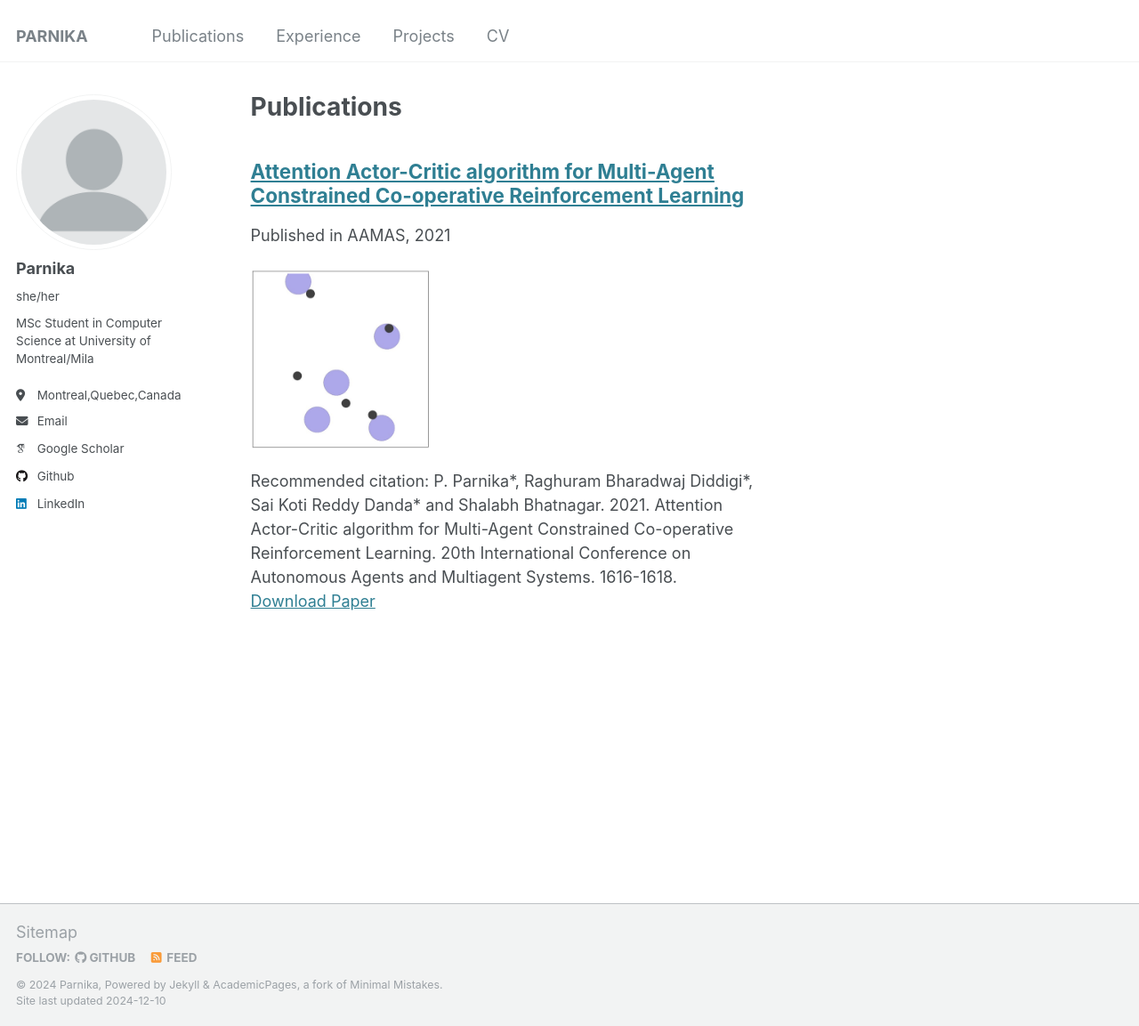
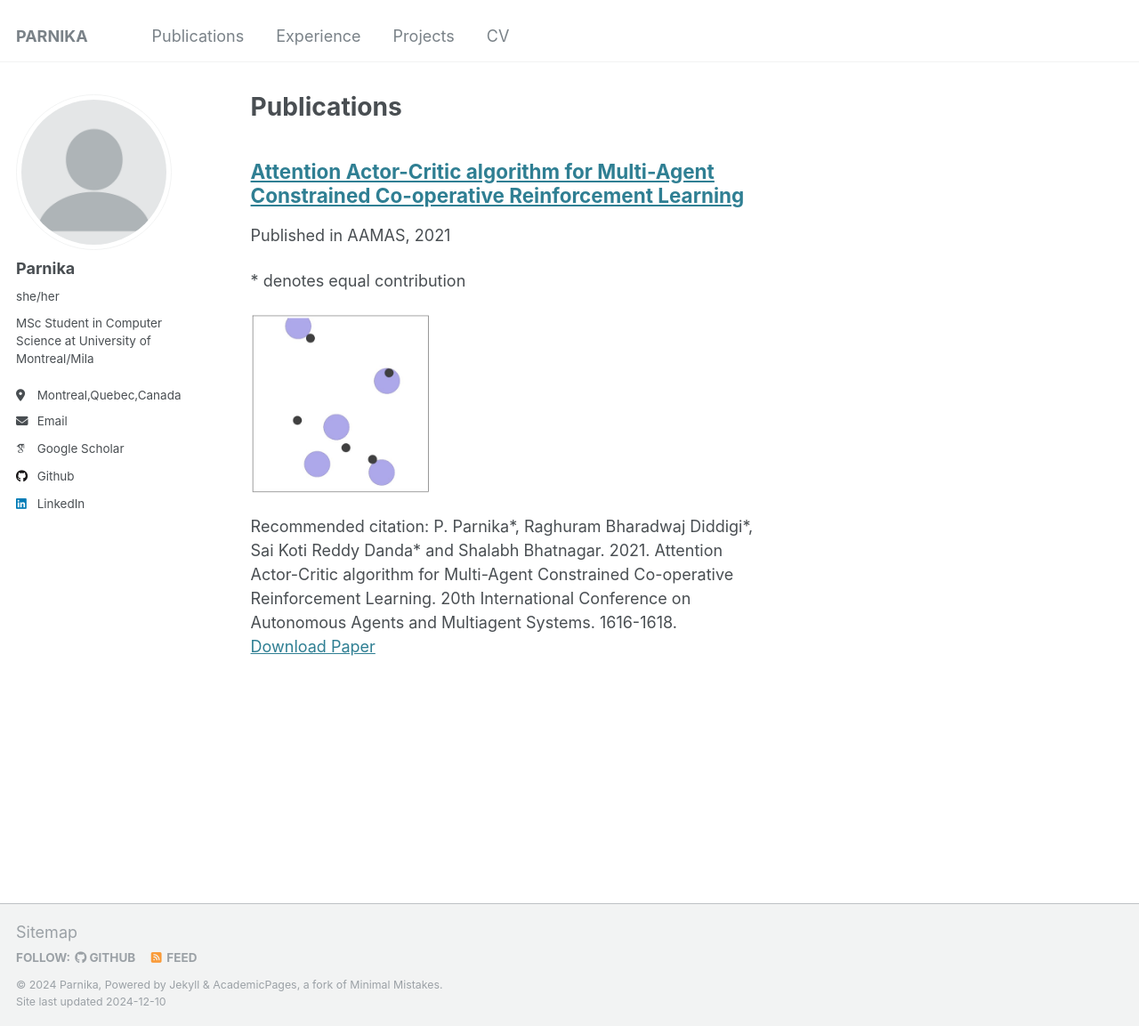
Before and after one commit to parnika31/parnika31.github.io, a Jekyll site: the page built from _pages/publications.html, in a window 1280 px wide and 1153 px high. Shown: the whole window at 89% size. Built offline with Jekyll 4.4.1, drawn with Linux system fonts in a browser that asks for light colours; some web fonts are replaced; part of the change alters nothing that is shown.

Commit message:
Update archive-single.html

```diff
--- a/_includes/archive-single.html
+++ b/_includes/archive-single.html
@@ -42,6 +42,7 @@
           <p> {{ post.type }}, <i>{{ post.venue }}</i>, {{ post.date | default: "1900-01-01" | date: "%Y" }} </p>
         {% elsif post.collection == 'publications' %}
           <p>Published in {{ post.venue }}, {{ post.date | default: "1900-01-01" | date: "%Y" }} </p>
+          <p> * denotes equal contribution<p>
         {% elsif post.date %}
          <p class="page__date"><strong><i class="fa fa-fw fa-calendar" aria-hidden="true"></i> {{ site.data.ui-text[site.locale].date_label | default: "Published:" }}</strong> <time datetime="{{ post.date | default: "1900-01-01" | date_to_xmlschema }}">{{ post.date | default: "1900-01-01" | date: "%B %d, %Y" }}</time></p>
         {% endif %}
@@ -53,7 +54,7 @@
     {% endif %}
 
     {% if post.citation and post.paperurl and post.slidesurl %}
-      <p> Recommended citation: {{ post.citation }}<br /><a href="{{ post.paperurl }}">Download Paper</a> | <a href="{{ post.slidesurl }}">Download Slides</a></p>
+      <p> Recommended citation: {{ post.citation }}<br /><a href="{{ post.paperurl }}">Paper</a> | <a href="{{ post.slidesurl }}">Download Slides</a></p>
     {% elsif post.citation and post.paperurl %}
       <p>Recommended citation: {{ post.citation }}<br /><a href="{{ post.paperurl }}">Download Paper</a></p>
     {% elsif post.citation and post.slidesurl %}
```
